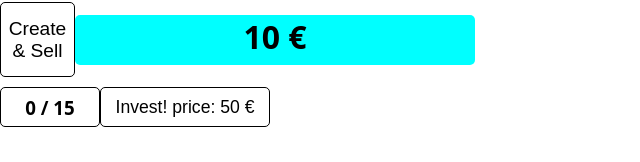
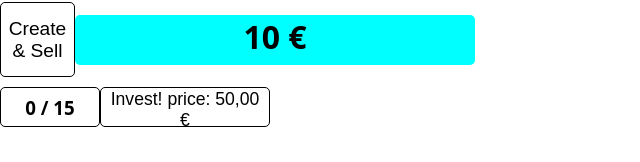
Before and after one commit to Satttoshi/idle-boss, a Next.js app: page / in a window 1280 px wide. Shown: the part 130-292 px from the top of the page, without its empty margins (0-640 px from the left). Built offline with nearby package versions, Linux system fonts and the light colour scheme.

Commit message:
scaling logic InvestPrice

```diff
--- a/src/components/InvestButton.js
+++ b/src/components/InvestButton.js
@@ -1,6 +1,12 @@
 import styled from "styled-components";
 
 export default function InvestButton({ onInvest, money, investPrice }) {
+  const displayPrice =
+    investPrice.toLocaleString("de-DE", {
+      minimumFractionDigits: 2,
+      maximumFractionDigits: 2,
+    }) + " €";
+
   return (
     <StyledButton
       type="button"
@@ -9,7 +15,7 @@ export default function InvestButton({ onInvest, money, investPrice }) {
         onInvest();
       }}
     >
-      {"Invest! price: " + investPrice + " €"}
+      {"Invest! price: " + displayPrice}
     </StyledButton>
   );
 }
--- a/src/zustand/store.js
+++ b/src/zustand/store.js
@@ -14,7 +14,7 @@ const useStore = createStore((set, get) => ({
       income: 10,
       delay: 2000,
       investPrice: 50,
-      coefficient: 1.07,
+      investPriceCoefficient: 1.07,
       investCount: 0,
       milestoneIndex: 0,
     },
@@ -27,7 +27,7 @@ const useStore = createStore((set, get) => ({
       income: 600,
       delay: 5000,
       investPrice: 200,
-      coefficient: 1.15,
+      investPriceCoefficient: 1.15,
       investCount: 0,
       milestoneIndex: 0,
     },
@@ -40,7 +40,7 @@ const useStore = createStore((set, get) => ({
       income: 5400,
       delay: 10000,
       investPrice: 500,
-      coefficient: 1.14,
+      investPriceCoefficient: 1.14,
       investCount: 0,
       milestoneIndex: 0,
     },
@@ -91,9 +91,9 @@ const useStore = createStore((set, get) => ({
     setTier({
       id: tierId,
       income: currentTier.income + 5,
-      investPrice: (currentTier.investPrice * currentTier.coefficient)
-        .toFixed(2)
-        .toLocaleString("de-DE"),
+      investPrice: (
+        currentTier.investPrice * currentTier.investPriceCoefficient
+      ).toFixed(2),
       investCount: currentTier.investCount + 1,
       delay: didReachMilestone ? currentTier.delay - 800 : currentTier.delay,
       milestoneIndex: didReachMilestone
```
